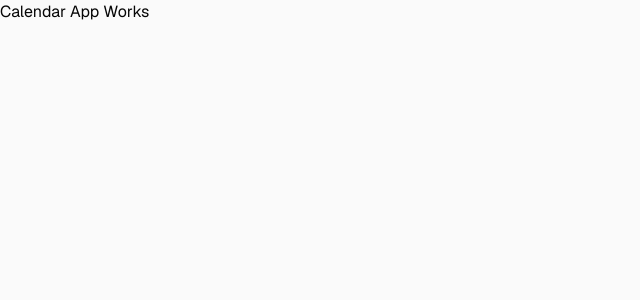
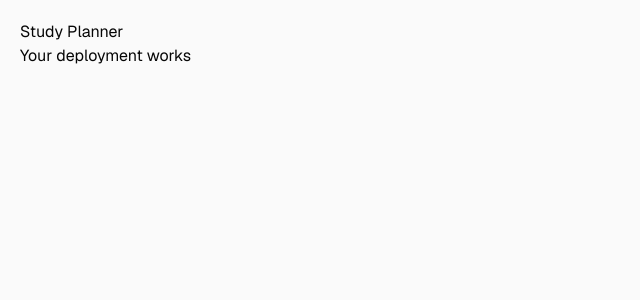
Before and after one commit to micahharrisadams-hash/project-calendar, a Next.js app in the folder project calendar/: page / in a window 1280 px wide. Shown: the top 300 px of the page, without its empty margins (0-640 px from the left). Built offline with nearby package versions, Linux system fonts and the light colour scheme.

Commit message:
Update main page title and add padding

```diff
--- a/project calendar/app/page.tsx
+++ b/project calendar/app/page.tsx
@@ -1,7 +1,8 @@
 export default function Home() {
   return (
-    <main>
-      <h1>Calendar App Works </h1>
+    <main style={{padding:20}}>
+      <h1>Study Planner</h1>
+      <p>Your deployment works </p>
     </main>
   )
 }
```
